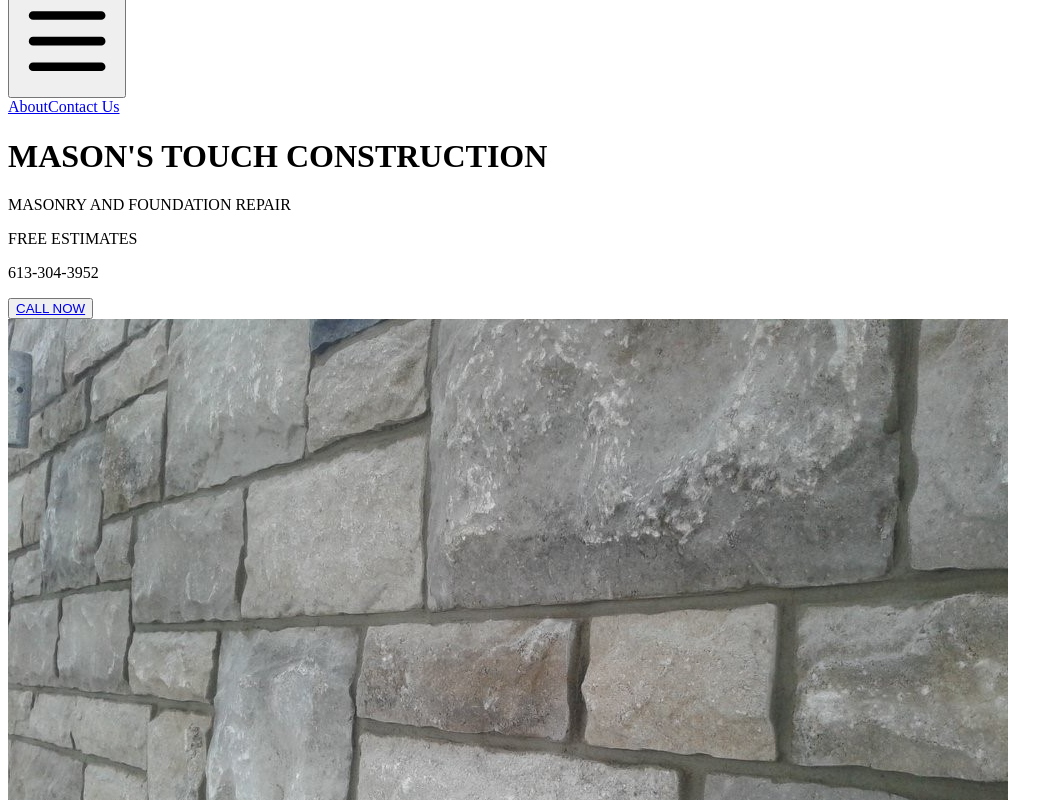
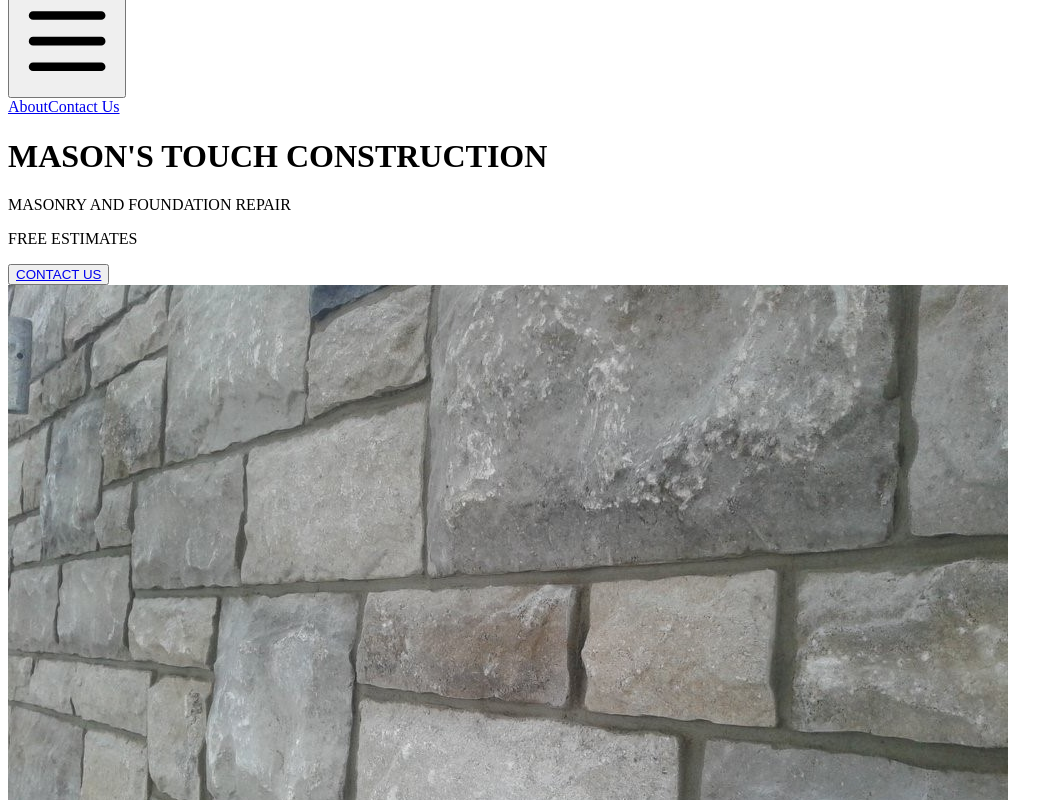
Before and after one commit to EMurrell/Masons-touch-website, a Next.js app: page / in a window 1280 px wide. Shown: the part 1820-2620 px from the top of the page, without its empty margins (0-1063 px from the left). Built offline with nearby package versions, Linux system fonts and the light colour scheme.

Commit message:
change contact links

```diff
--- a/components/FadeIn.js
+++ b/components/FadeIn.js
@@ -17,7 +17,7 @@ function FadeIn({ children }) {
       ref={ref}
       animate={controls}
       initial="hidden"
-      transition={{ delay: 0.3, type: "spring", stiffness: 50 }}
+      transition={{ delay: 0.2, type: "spring", stiffness: 80 }}
       variants={{
         visible: { opacity: 1, scale: 1 },
         hidden: { opacity: 0, scale: 0.8 },
--- a/components/Header.js
+++ b/components/Header.js
@@ -131,13 +131,9 @@ export default function Hero() {
                 <p className="py-6 mt-2 text-xl font-bold text-yellow-600 sm:mt-5 sm:max-w-xl sm:mx-auto md:mt-5 md:text-xl lg:mx-0">
                   FREE ESTIMATES
                 </p>
-                <div className="mt-4 sm:flex sm:justify-center lg:justify-start">
-                  <p className="text-3xl font-bold tracking-tight text-yellow-600 md:text-5xl ">
-                    613-304-3952
-                  </p>
-                </div>
-                <button className="px-4 py-2 mt-8 font-bold text-white bg-yellow-600 rounded shadow-md hover:bg-yellow-700">
-                  <a href="tel:+1-613-304-3952">CALL NOW</a>
+
+                <button className="px-4 py-2 mt-4 font-bold text-white bg-yellow-600 rounded shadow-md hover:bg-yellow-700">
+                  <a href="#Contact">CONTACT US</a>
                 </button>
               </FadeIn>
             </div>
```
